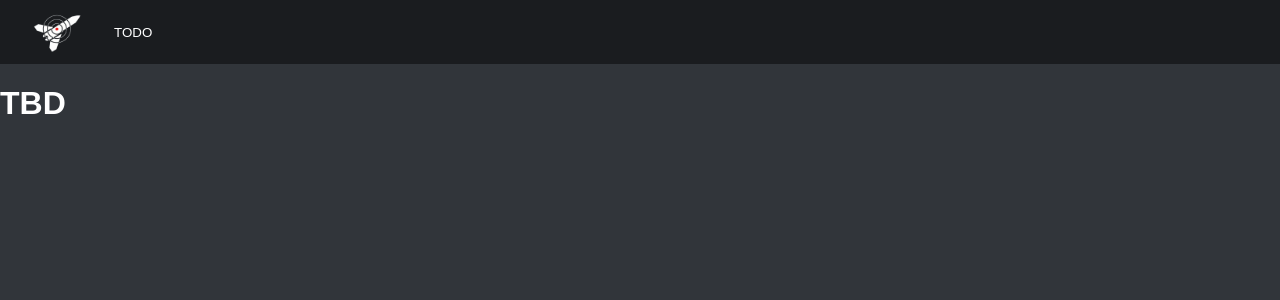
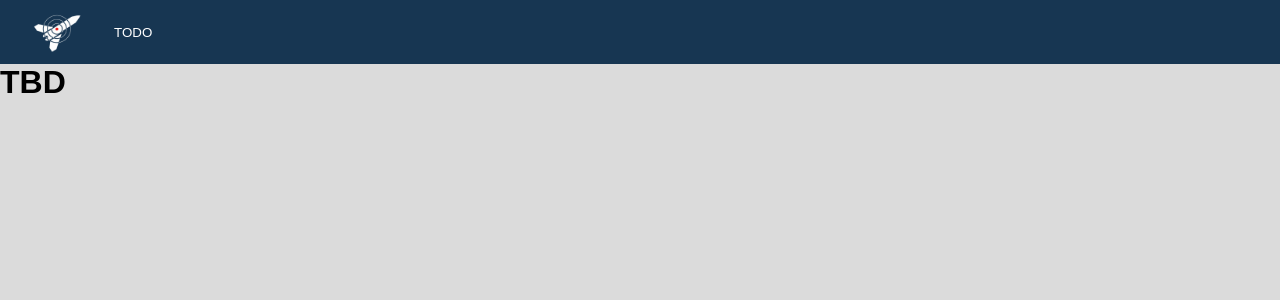
Before and after one commit to Prompt-chill/gotham-frontend, a React (Vite) app: page / in a window 1280 px wide. Shown: the top 300 px of the page. Built offline with nearby package versions, Linux system fonts and the light colour scheme.

Commit message:
Redesign branding theme

```diff
--- a/src/components/App/App.css
+++ b/src/components/App/App.css
@@ -0,0 +1,7 @@
+.appMount {
+    width: 100%;
+}
+
+.appMount>h1 {
+    margin: 0;
+}
--- a/src/components/App/App.tsx
+++ b/src/components/App/App.tsx
@@ -4,7 +4,7 @@ function App() {
 
   return (
     <>
-    <div>
+    <div className="appMount">
       <h1>TBD</h1>
     </div>
     </>
--- a/src/components/NavBar/NavBar.css
+++ b/src/components/NavBar/NavBar.css
@@ -1,6 +1,12 @@
+:root {
+    --theme-main: #173652;
+    --theme-main-light: #1c4a72;
+}
+
 .navbarContainer {
     display: flex;
-    background-color: #1a1c1f;
+    background-color: var(--theme-main);
+    color: white;
     padding: 0 16px;
     height: auto;
 }
@@ -14,6 +20,6 @@
 }
 
 .navbarButton:hover {
-    background-color: #25282b;
+    background-color: var(--theme-main-light);
     transition: background-color 0.18s ease;
 }
--- a/src/styles/index.css
+++ b/src/styles/index.css
@@ -1,6 +1,5 @@
 body {
     margin: 0;
-    background-color: #31353a;
-    color: white;
+    background-color: #dbdbdb;
     font-family: Arial, Helvetica, sans-serif;
 }
```
